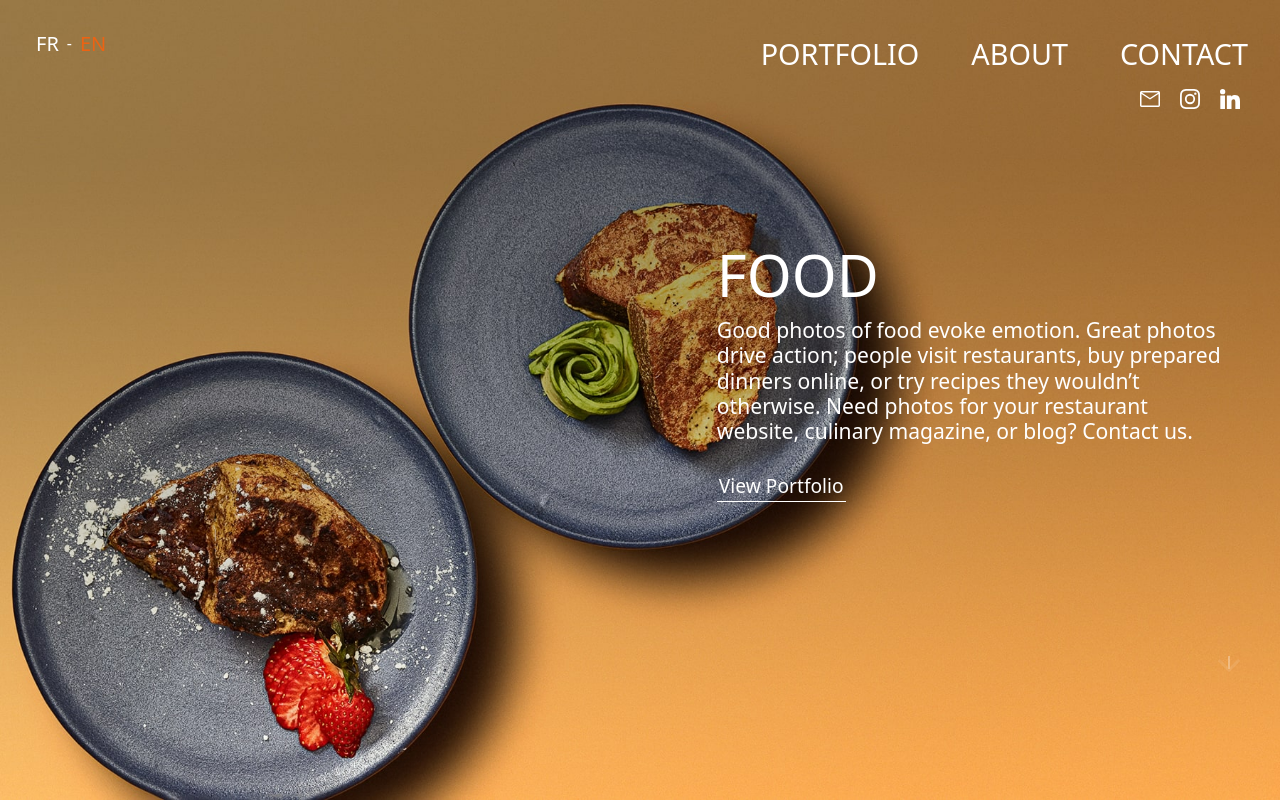
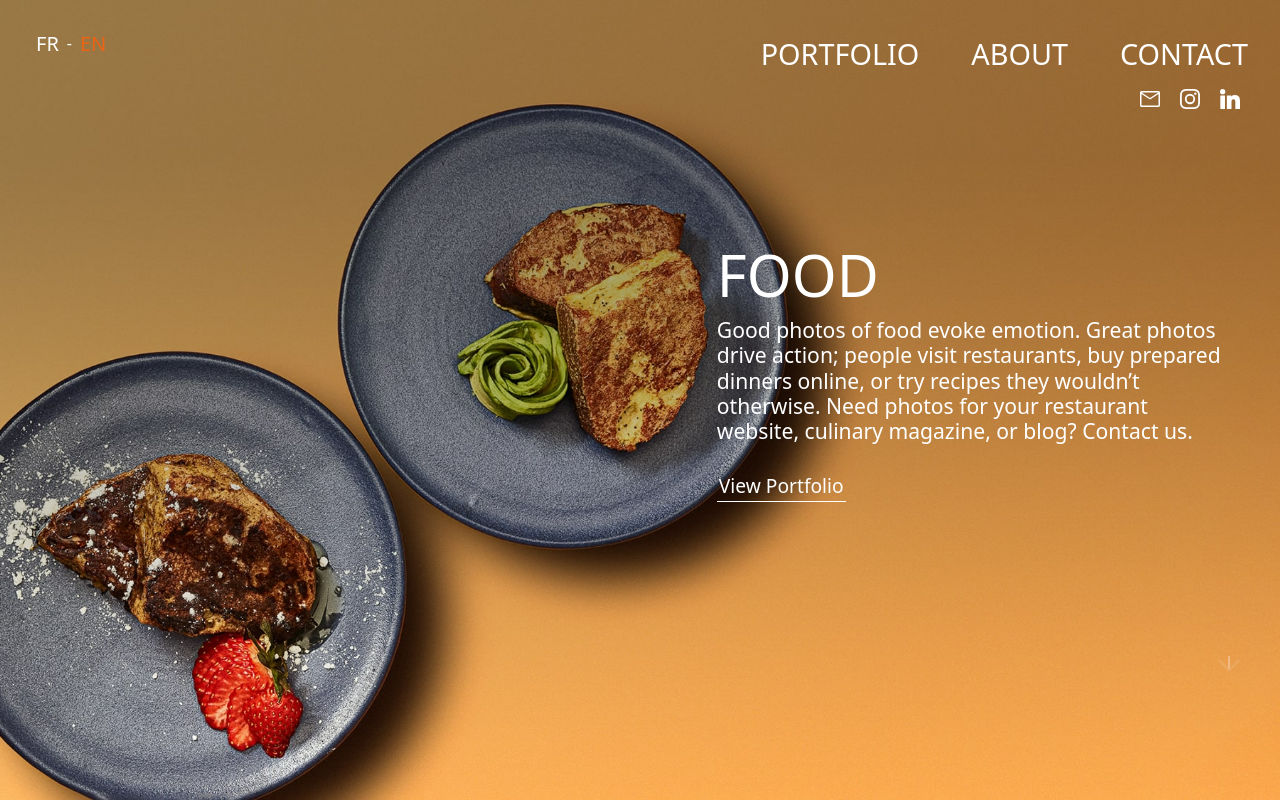
Before and after one commit to FleuryCode/FleuryPhotography, a React (Create React App) app: page /en in a window 1280 px wide. Built offline with nearby package versions, Linux system fonts and the light colour scheme; no server answers.

Commit message:
Changing homepage main images to not be a background-image in css but an actual image. Better for SEO and gives me access to onLoad function to make a better UX.

```diff
--- a/src/components/skeletonElement/skeletonElement.styles.scss
+++ b/src/components/skeletonElement/skeletonElement.styles.scss
@@ -29,7 +29,7 @@
 
     &.skeletonSquare {
         width: 100%;
-        height: 200px;
+        height: 320px;
     }
 }
 
--- a/src/components/skeletonPortfolio/skeletonPortfolio.component.jsx
+++ b/src/components/skeletonPortfolio/skeletonPortfolio.component.jsx
@@ -43,6 +43,15 @@ const SkeletonPortfolio = () => {
                 <div className="col-12 col-md-4">
                     <SkeletonElement specificClass={'skeletonSquare'} />
                 </div>
+                <div className="col-12 col-md-4">
+                    <SkeletonElement specificClass={'skeletonSquare'} />
+                </div>
+                <div className="col-12 col-md-4">
+                    <SkeletonElement specificClass={'skeletonSquare'} />
+                </div>
+                <div className="col-12 col-md-4">
+                    <SkeletonElement specificClass={'skeletonSquare'} />
+                </div>
             </div>
         </div>
     );
--- a/src/pages/homePage/homePage.page.jsx
+++ b/src/pages/homePage/homePage.page.jsx
@@ -1,11 +1,18 @@
-import React, { useEffect } from "react";
+import React, { useEffect, useState, useRef } from "react";
 import './homePage.styles.scss';
 import { Link, useLocation } from "react-router-dom";
+// Main Images
+import FrenchToastImage from '../../assets/heroImages/frenchtoast_main.jpg';
+import FloatingBeerImage from '../../assets/heroImages/floatingbeer_main.jpg';
+import ElianaBowlImage from '../../assets/heroImages/elianabowl_main.jpg';
+import BeerSplashImage from '../../assets/heroImages/beersplash_main.jpg';
 // Redux
 import { connect } from "react-redux";
 import { setLanguage } from "../../redux/language/language.actions";
 
 const Homepage = ({ language, setLanguage }) => {
+    const [pageLoading, setPageLoading] = useState(true);
+    const counter = useRef(0);
     let imageIndex = 0;
     let endAnim = true;
 
@@ -88,6 +95,18 @@ const Homepage = ({ language, setLanguage }) => {
     return (
         <div onWheel={(e) => scrollEventHandler(e)} className="homepageContainer">
             <div className={`homeFoodContainer hero1 justify-content-start justify-content-md-end active`}>
+                {
+                    pageLoading ?
+                        <div className="homePageSkeleton">
+
+                        </div>
+                        :
+                        <div></div>
+                }
+
+                <div className="homeImageContainer">
+                    <img src={FrenchToastImage} alt="" />
+                </div>
                 <div className="homeTextInfo">
                     <h1>{(language === 'FR') ? "CULINAIRE" : "FOOD"}</h1>
                     <h2>{(language === 'FR') ? "De bonnes photos de nourriture évoquent l'émotion. De superbes photos conduisent à l'action ; les gens visitent les restaurants, achètent des dîners préparés en ligne ou essaient des recettes qu'ils n'auraient pas autrement. Besoin de photos pour le site Web de votre restaurant, votre magazine culinaire ou votre blog ? Contactez-nous." : 'Good photos of food evoke emotion. Great photos drive action; people visit restaurants, buy prepared dinners online, or try recipes they wouldn’t otherwise. Need photos for your restaurant website, culinary magazine, or blog? Contact us.'}</h2>
@@ -95,6 +114,9 @@ const Homepage = ({ language, setLanguage }) => {
                 </div>
             </div>
             <div className="homeBeverageContainer hero2 justify-content-start justify-content-md-end">
+                <div className="homeImageContainer">
+                    <img src={FloatingBeerImage} alt="" />
+                </div>
                 <div className="homeTextInfo">
                     <h1>{(language === 'FR') ? "BOISSON" : "BEVERAGE"}</h1>
                     <h2>{(language === 'FR') ? "Une image est capable d'influencer un individu à acheter un bon vin, une bière ou un cocktail à l'heure de l'apéritif, et c'est assez puissant. Fleury Photography peut photographier n'importe quel produit de boisson pour promouvoir votre marque et donner envie au public d'en redemander." : "An image is capable of influencing an individual to buy a fine wine, river beer, or happy hour cocktail, and that’s pretty powerful. Fleury Photography can shoot any beverage product to promote your brand and have the public thirsting for more."}</h2>
@@ -102,6 +124,9 @@ const Homepage = ({ language, setLanguage }) => {
                 </div>
             </div>
             <div className="homeProductContainer hero3 justify-content-start justify-content-md-end">
+                <div className="homeImageContainer">
+                    <img src={ElianaBowlImage} alt="" />
+                </div>
                 <div className="homeTextInfo">
                     <h1>{(language === 'FR') ? "PRODUIT" : "PRODUCT"}</h1>
                     <h2>{(language === 'FR') ? "La photographie commerciale de produits est la spécialité de la maison. Nous avons travaillé avec des détaillants en ligne, des fournisseurs de technologies, des salons de beauté et des fournisseurs d'appareils photo pour donner de la personnalité à leurs produits. En utilisant un équilibre délicat entre éclairage et photographie experte, nous donnons vie aux moindres détails." : "Commercial product photography is the house specialty. We have has worked with online retailers, technology vendors, beauty salons, and camera suppliers to give their products personality. Using a delicate balance of lighting and expert photography, we bring to life even the smallest details."}</h2>
@@ -109,6 +134,9 @@ const Homepage = ({ language, setLanguage }) => {
                 </div>
             </div>
             <div className="homeVideoContainer hero4 justify-content-start justify-content-md-end">
+                <div className="homeImageContainer">
+                    <img src={BeerSplashImage} alt="" />
+                </div>
                 <div className="homeTextInfo">
                     <h1>{(language === 'FR') ? "VIDÉO" : "VIDEO"}</h1>
                     <h2>{(language === 'FR') ? "Les vidéos sont la voie à suivre. Une bonne vidéo peut inciter quelqu'un à venir dans votre restaurant, acheter votre bière ou essayer vos produits de beauté. Laissez-nous mettre votre vision en mouvement avec notre vidéographie." : "Videos are the way forward. A good video can invoke someone to come to your restaurant, buy your beer or try your beauty products. Let us bring your vision into motion with our videography."}</h2>
--- a/src/pages/homePage/homePage.styles.scss
+++ b/src/pages/homePage/homePage.styles.scss
@@ -16,6 +16,20 @@
         background-size: cover;
         transition: opacity 0.6s ease-in-out;
         display: flex;
+        opacity: 0;
+
+        .homeImageContainer {
+            width: 100%;
+            height: 100vh;
+            position: absolute;
+            top: 0;
+            left: 0;
+            img {
+                width: 100%;
+                height: 100%;
+                object-fit: cover;
+            }
+        }
 
         .homeTextInfo {
             margin: 120px 4vw;
@@ -23,6 +37,7 @@
             display: flex;
             flex-direction: column;
             width: 80vw;
+            z-index: 15;
 
             @media (min-width: 768px) {
                 width: 40vw;
@@ -53,27 +68,6 @@
                 }
             }
         }
-    }
-
-
-    .homeFoodContainer {
-        opacity: 0;
-        background-image: url('../../assets//heroImages/frenchtoast_main.jpg');
-    }
-
-    .homeBeverageContainer {
-        opacity: 0;
-        background-image: url('../../assets//heroImages/floatingbeer_main.jpg');
-    }
-
-    .homeProductContainer {
-        opacity: 0;
-        background-image: url('../../assets/heroImages/elianabowl_main.jpg');
-    }
-
-    .homeVideoContainer {
-        opacity: 0;
-        background-image: url('../../assets/heroImages/beersplash_main.jpg');
     }
 
     .active {
```
